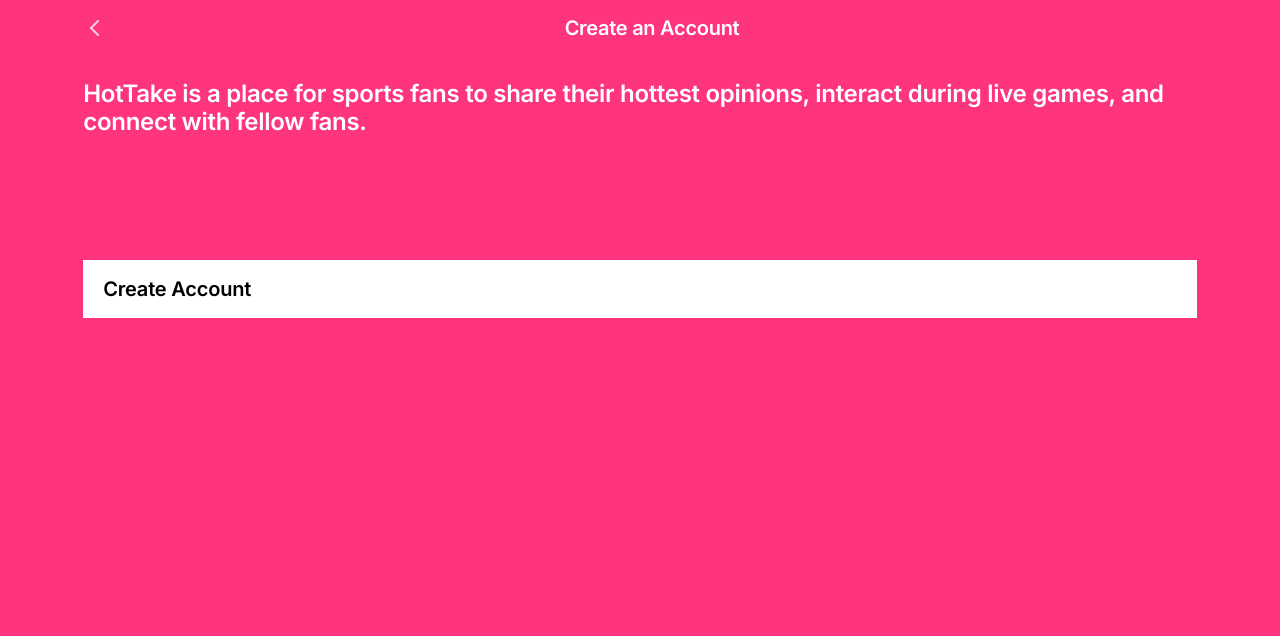
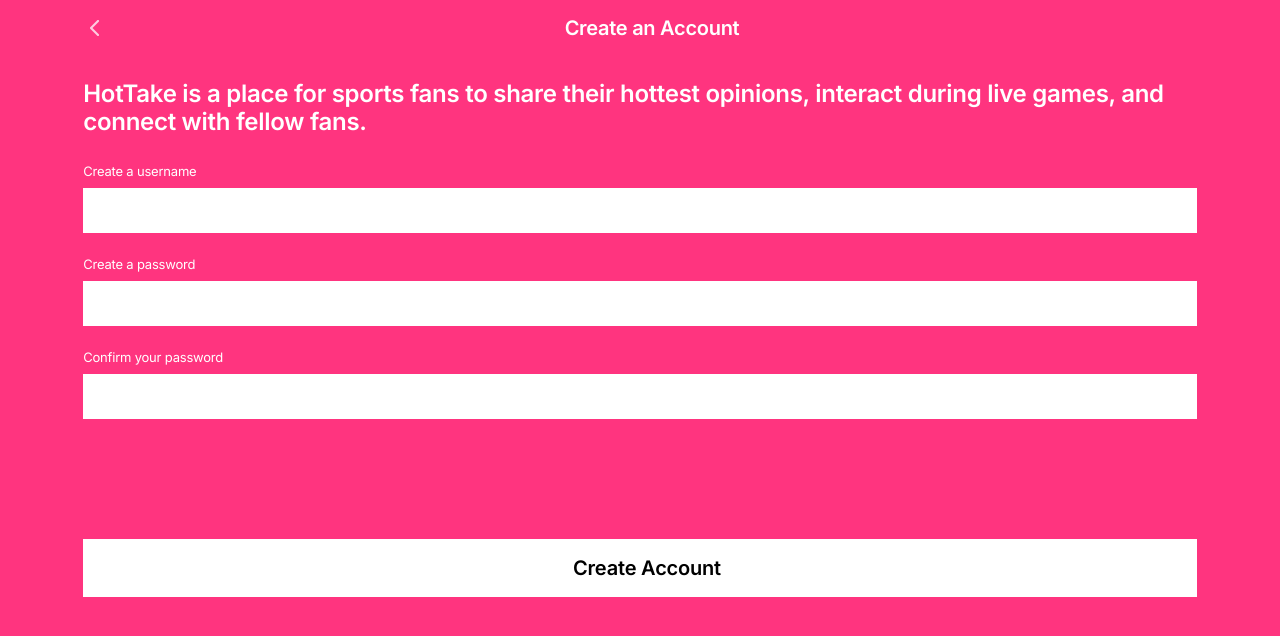
Before and after one commit to suyjeff/HotTakeWeb, a plain HTML site: page onboard2.html in a window 1280 px wide. Drawn offline with Linux system fonts and the light colour scheme.

Commit message:
Updates to styles

```diff
--- a/onboard2.html
+++ b/onboard2.html
@@ -14,16 +14,26 @@
         <div class="onboard">
 
             <div class="nav-bar">
-                <img class="back-btn" src="assets/icons/left-arrow.png" alt="Left Arrow">
+                <a class="back-btn" href="index.html"><img  src="assets/icons/left-arrow.png" alt="Left Arrow"></a>
                 <p class="nav-label">Create an Account</p>
             </div>
 
             <div>
                 <p class="onboard-text">HotTake is a place for sports fans to share their hottest opinions, interact during live games, and connect with fellow fans.</p>
+                <div>
+                    <form id="create-account-form">
+                        <label>Create a username</label>
+                        <input type="text" class="text-input">
+                        <label>Create a password</label>
+                        <input type="text" class="text-input">
+                        <label>Confirm your password</label>
+                        <input type="text" class="text-input">
+                    </form>
+                </div>
             </div>
 
             <div id="log-in-content">
-                <button class="main-button" onclick="location.href='https://google.com';">Create Account</button>
+                <button class="main-button" onclick="location.href='join.html';">Create Account</button>
             </div>
 
         </div>
--- a/styles.css
+++ b/styles.css
@@ -56,7 +56,7 @@ body {
     /* identical to box height, or 140% */
     letter-spacing: -0.2px;
     border: none;
-    text-align: left;
+    text-align: center;
 }
 
 #log-in-content {
@@ -93,3 +93,27 @@ body {
     color: white;
     text-align: left;
 }
+
+.text-input {
+    width: 100%;
+    box-sizing: border-box;
+    padding-top: 15px;
+    padding-bottom: 15px;
+    padding-left: 20px;
+    border: none;
+    margin-bottom: 20px;
+    margin-top: 8px;
+}
+
+#create-account-form {
+    text-align: left;
+}
+
+#create-account-form label {
+    font-weight: normal;
+    font-size: 13px;
+    line-height: 16px;
+    /* identical to box height */
+    letter-spacing: -0.2px;
+    color: #FFFFFF;
+}
```
Also changed, not shown: index.html (+1 -1 lines).
